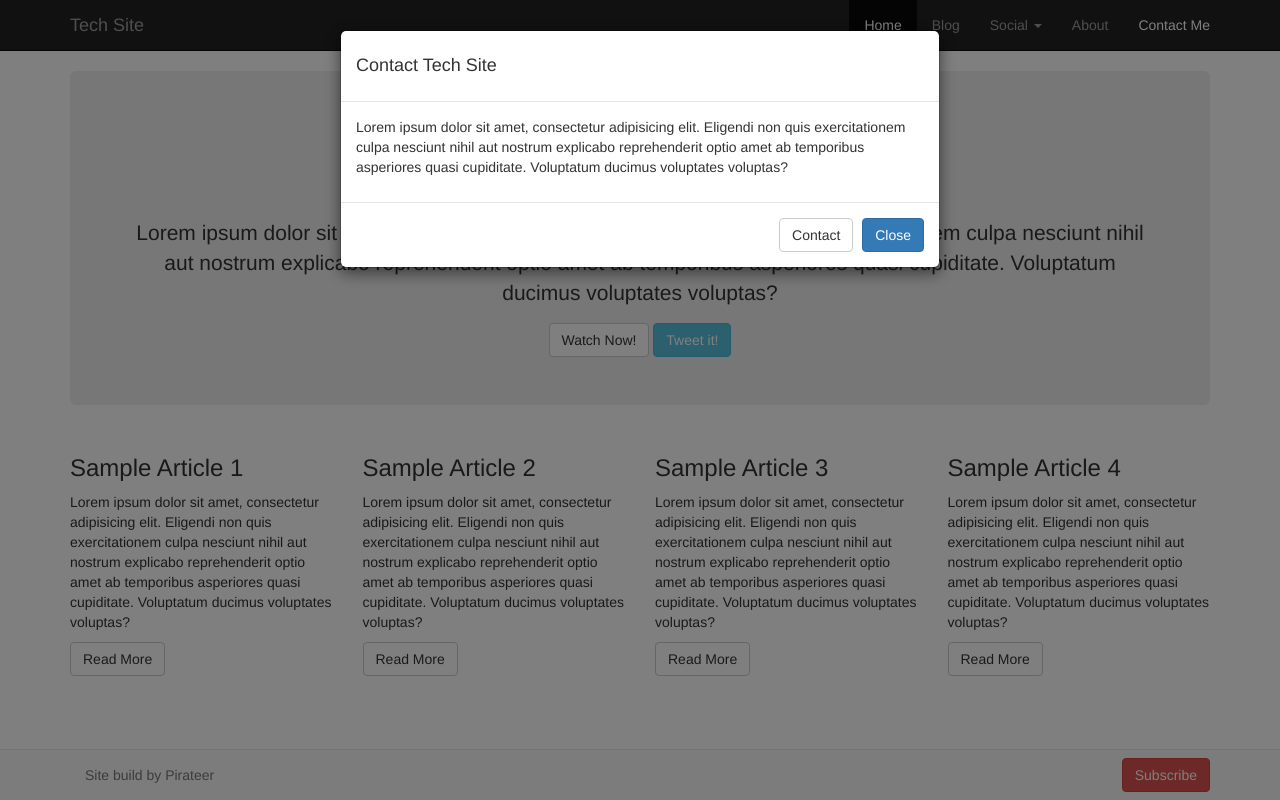
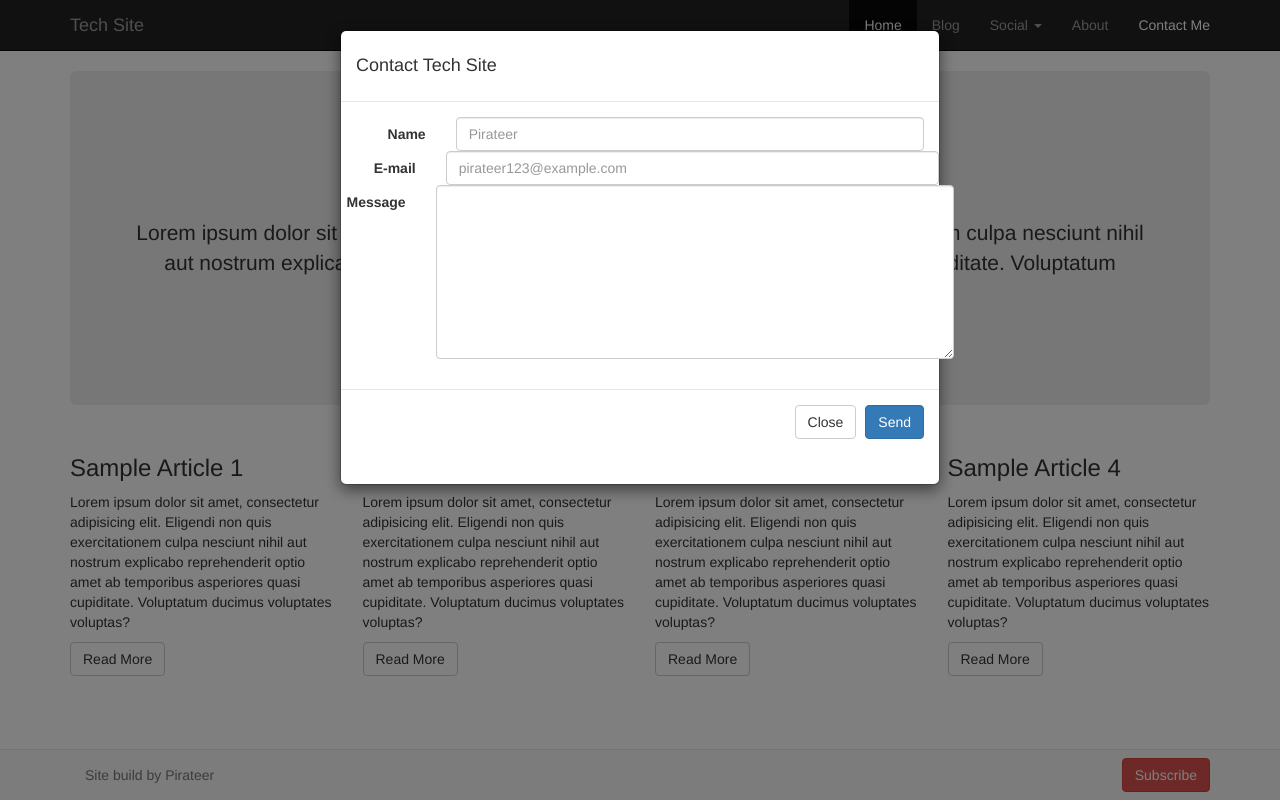
Before and after one commit to sarbajitpaul/responsive-site, a plain HTML site: page index.html in a window 1280 px wide. Both pictures are taken after a click on the link "Contact Me". Drawn offline with nearby package versions, Linux system fonts and the light colour scheme.

Commit message:
Updated the modal form. Used some text fields. Still some bug

```diff
--- a/index.html
+++ b/index.html
@@ -19,7 +19,7 @@
                         <span class="icon-bar"></span>
                         <span class="icon-bar"></span>
                     </button>
-                    <a href="#" class="navbar-brand">Tech Site</a>
+                    <a href="index.html" class="navbar-brand">Tech Site</a>
                 </div>
 
 
@@ -29,7 +29,7 @@
 
                     <ul class="nav navbar-nav navbar-right">
 
-                        <li class="active"><a href="#">Home</a></li>
+                        <li class="active"><a href="index.html">Home</a></li>
                         <li><a href="#">Blog</a></li>
                         <li class="dropdown">
                             <a href="#" class="dropdown-toggle" data-toggle="dropdown">Social <span class="caret"></span></a>
@@ -104,16 +104,35 @@
         <div class="modal fade" id="contact" role="dialog">
             <div class="modal-dialog">
                 <div class="modal-content">
+                    <form class="form-horizontal">
                         <div class="modal-header">
                             <h4>Contact Tech Site</h4>
                         </div>
                         <div class="modal-body">
-                        <p>Lorem ipsum dolor sit amet, consectetur adipisicing elit. Eligendi non quis exercitationem culpa nesciunt nihil aut nostrum explicabo reprehenderit optio amet ab temporibus asperiores quasi cupiditate. Voluptatum ducimus voluptates voluptas?</p>
+                            <div class="form-group">
+                                <label for="contact-name" class="col-sm-2 control-label">Name</label>
+                                <div class="col-sm-10">
+                                    <input type="text" class="form-control" id="contact-name" placeholder="Pirateer">
+                                </div>
+
+                                <div class="form-group">
+                                <label for="contact-email" class="col-sm-2 control-label">E-mail</label>
+                                <div class="col-sm-10">
+                                    <input type="email" class="form-control" id="contact-email" placeholder="pirateer123@example.com">
+                                </div>
+
+                                <div class="form-group">
+                                <label for="contact-msg" class="col-sm-2 control-label">Message</label>
+                                <div class="col-sm-10">
+                                    <textarea class="form-control" rows="8"></textarea>
+                                </div>
+                            </div>
                         </div>
                         <div class="modal-footer">
-                        <button class="btn btn-default">Contact</button>
-                        <button class="btn btn-primary" data-dismiss="modal">Close</button>
+                            <button class="btn btn-default" data-dismiss="modal">Close</button>
+                            <button class="btn btn-primary" type="submit">Send</button>
                         </div>
+                    </form>
                 </div>
             </div>
         </div>
```
Also changed, not shown: read.html (+24 -5 lines). Lines whose indentation alone changed are shown as unchanged.
